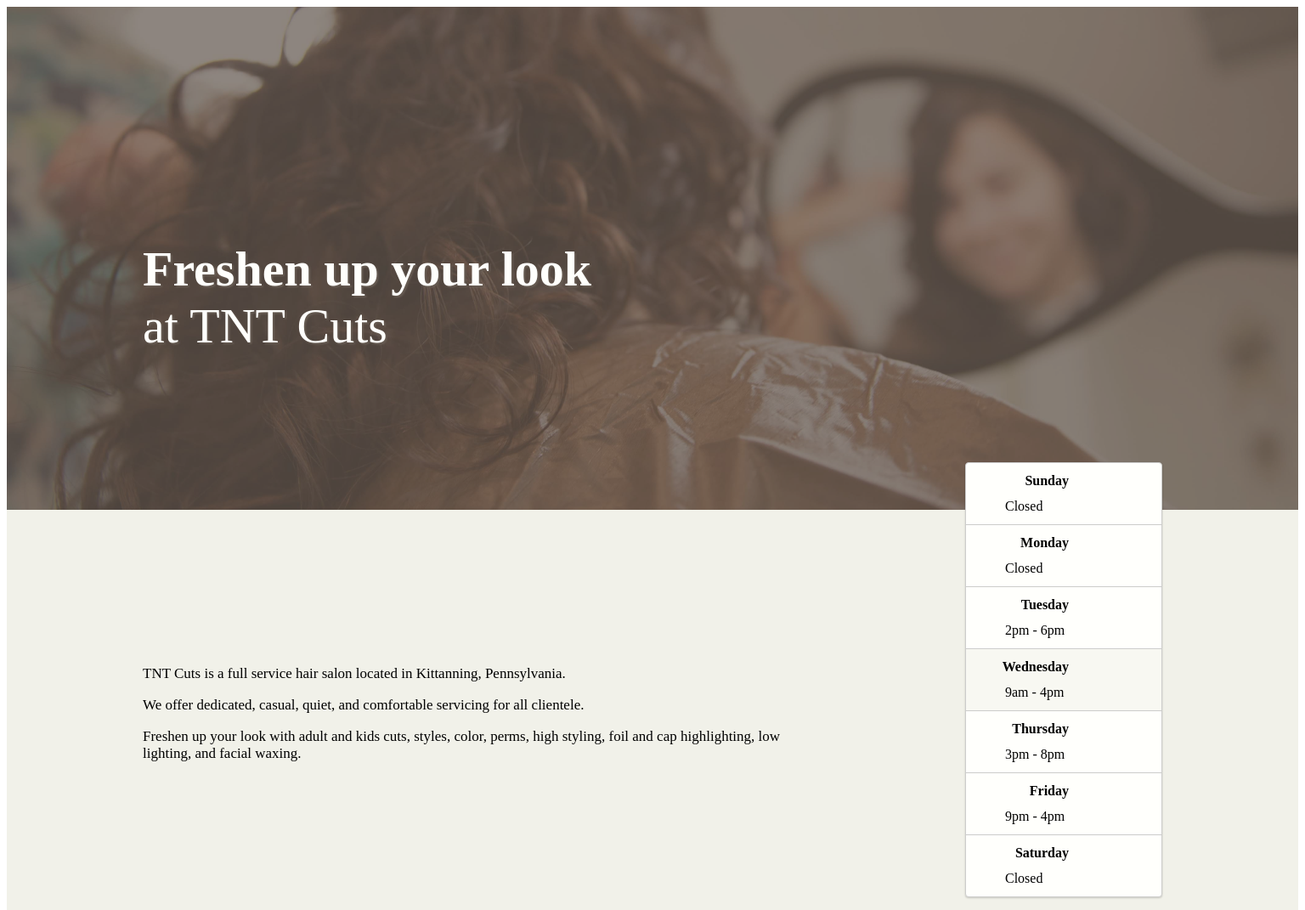
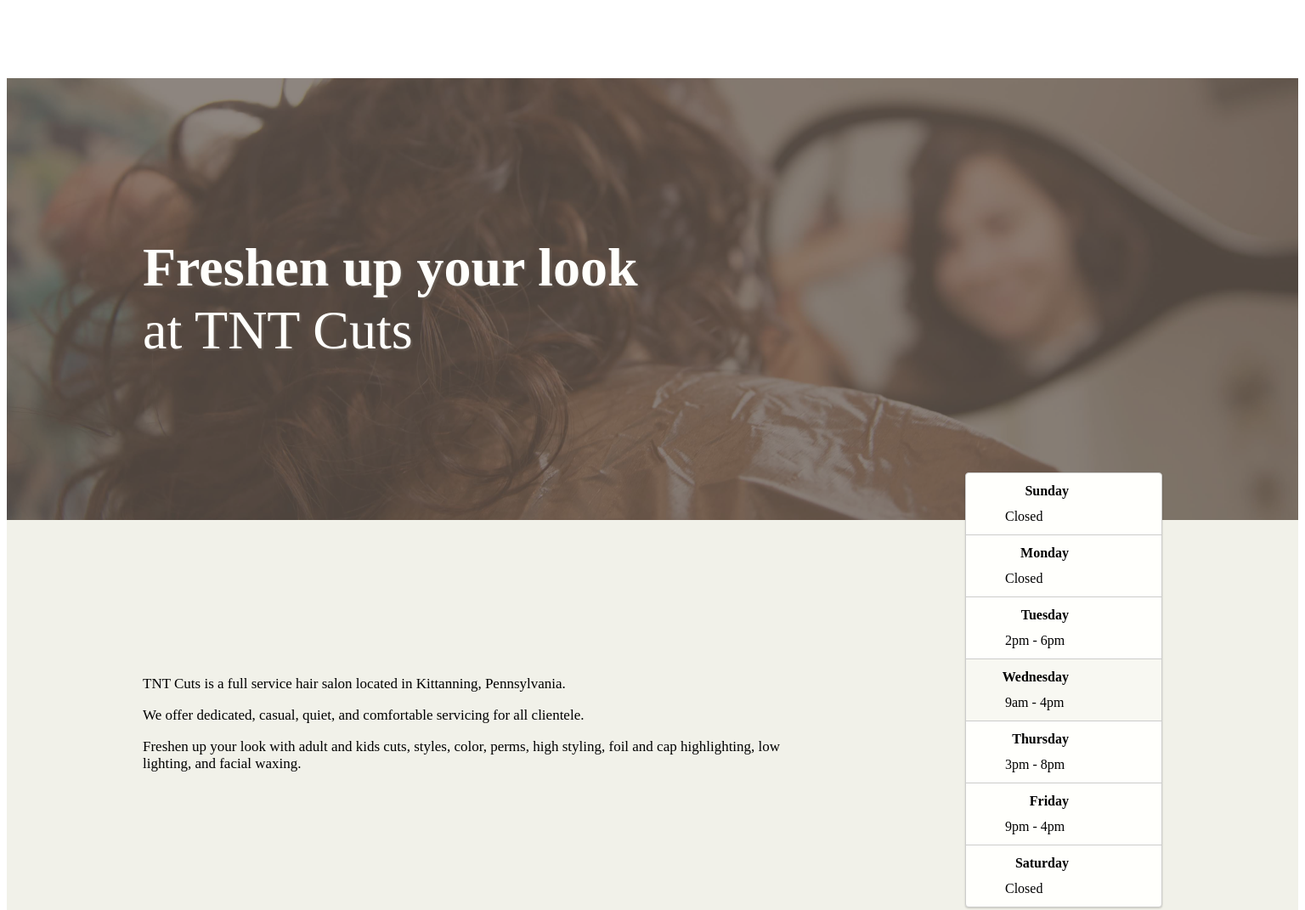
Before and after one commit to tannerfiscus/tntcuts, a Gatsby site: page / in a window 1536 px wide. Shown: the top 1071 px of the page at 85% size. Built offline with nearby package versions, Linux system fonts and the light colour scheme; Gatsby itself is replaced by a stand-in of ours.

Commit message:
Minor style tweaks

```diff
--- a/gatsby-config.js
+++ b/gatsby-config.js
@@ -2,6 +2,5 @@
   siteMetadata: {
     title: 'TNT Cuts',
   },
-  pathPrefix: "/tntcuts",
   plugins: ['gatsby-plugin-react-next', 'gatsby-plugin-react-helmet'],
 };
--- a/package.json
+++ b/package.json
@@ -20,7 +20,7 @@
   "license": "MIT",
   "scripts": {
     "build": "gatsby build",
-    "deploy": "gatsby build --prefix-paths && gh-pages -d public",
+    "deploy": "gatsby build && gh-pages -d public",
     "develop": "gatsby develop",
     "format": "prettier --write 'src/**/*.js'",
     "test": "echo \"Error: no test specified\" && exit 1"
--- a/src/components/banner/Banner.css
+++ b/src/components/banner/Banner.css
@@ -4,9 +4,9 @@
     background-repeat: no-repeat;
     background-position: center center;
     display: flex;
-    height: 300px;
+    height: 210px;
     justify-content: flex-start;
-    padding: 92px 0 0;
+    margin: 92px 0 0;
     position: relative;
 }
 
@@ -29,6 +29,8 @@
     color: #FFFFFC;
     font-size: 30px;
     font-weight: 500;
+    margin: 0;
+    padding: 0;
     position: relative;
     text-align: left;
     text-shadow: 2px 2px 2px rgb(103, 92, 83);
@@ -42,7 +44,7 @@
 
 @media (min-width: 600px) {
     .banner {
-        height: 400px;
+        height: 310px;
     }
 
     .banner__title {
@@ -52,10 +54,20 @@
 
 @media (min-width: 850px) {
     .banner {
-        height: 500px;
+        height: 410px;
     }
 
     .banner__title {
         font-size: 58px;
     }
 }
+
+@media (min-width: 1400px) {
+    .banner {
+        height: 520px;
+    }
+
+    .banner__title {
+        font-size: 64px;
+    }
+}
--- a/src/components/footer/Footer.css
+++ b/src/components/footer/Footer.css
@@ -32,6 +32,7 @@
     opacity: 0;
     transform: translateY(4px);
     transition: opacity 0.2s ease, transform 0.2s linear;
+    white-space: nowrap;
 }
 
 .footer-cred-link:hover .footer-cred-link__description {
--- a/src/components/header/Header.css
+++ b/src/components/header/Header.css
@@ -1,5 +1,5 @@
 .header-top {
-    background-color: rgba(103,92,83,0.6);
+    background-color: #675c53;
     font-size: 14px;
     height: 30px;
     left: 0;
```
